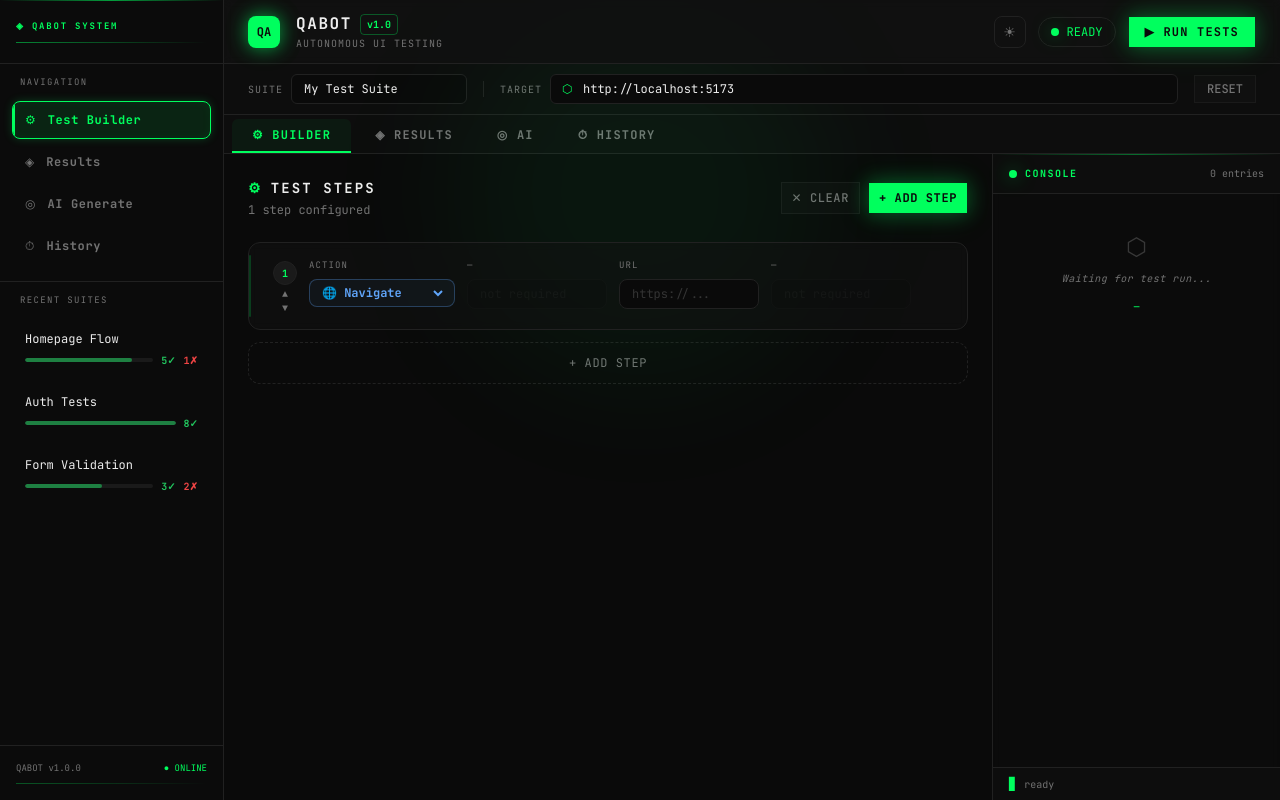
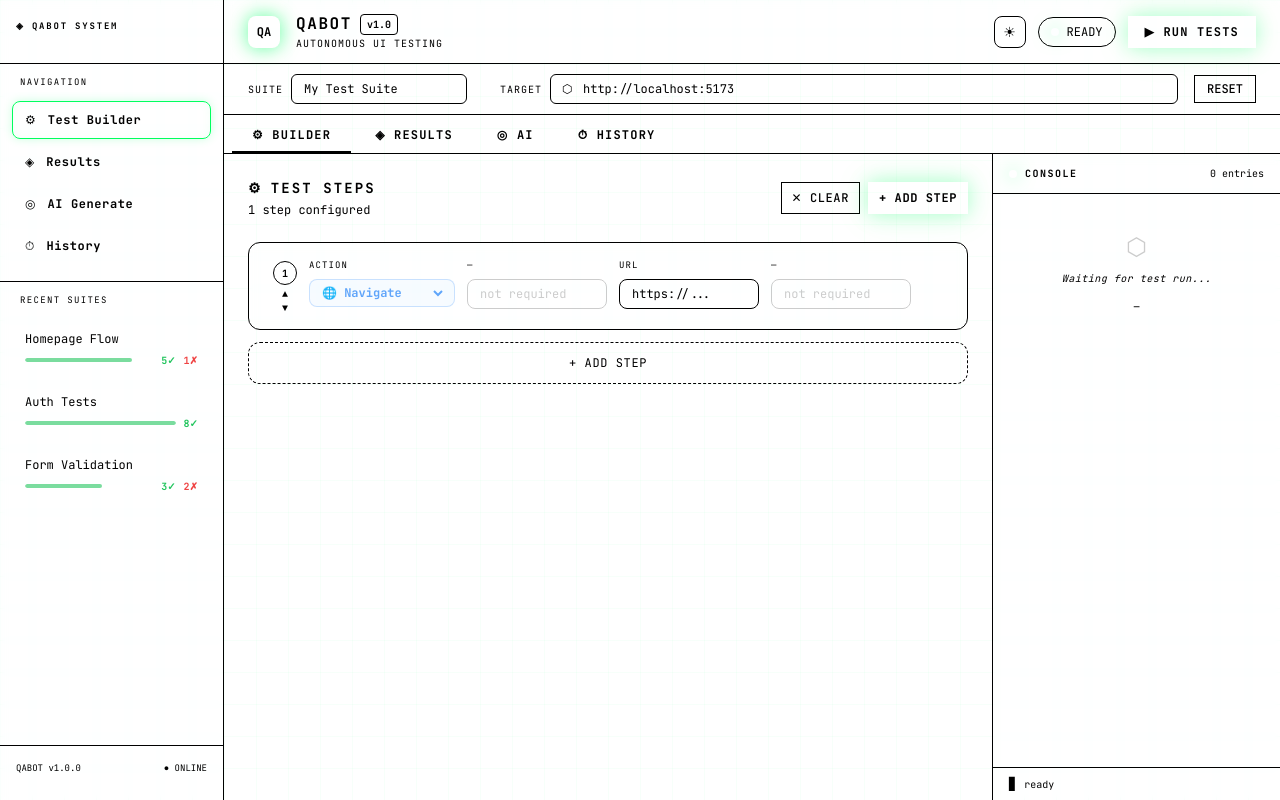
Before and after one commit to pratykshparmar00-coder/my-qa-bot, a React (Vite) app: page / in a window 1280 px wide. Built offline with nearby package versions, Linux system fonts and the light colour scheme.

Commit message:
style: Apply Shadcn cosmic-night theme

```diff
--- a/src/index.css
+++ b/src/index.css
@@ -6,26 +6,127 @@
 
 @layer base {
   :root {
-    --background: 0 0% 4%;
-    --foreground: 0 0% 93%;
-    --card: 0 0% 7%;
-    --card-foreground: 0 0% 93%;
-    --popover: 0 0% 7%;
-    --popover-foreground: 0 0% 93%;
-    --primary: 142 100% 50%;
-    --primary-foreground: 0 0% 4%;
-    --secondary: 0 0% 10%;
-    --secondary-foreground: 0 0% 93%;
-    --muted: 0 0% 10%;
-    --muted-foreground: 0 0% 45%;
-    --accent: 142 100% 50%;
-    --accent-foreground: 0 0% 4%;
-    --destructive: 0 100% 60%;
-    --destructive-foreground: 0 0% 100%;
-    --border: 0 0% 13%;
-    --input: 0 0% 10%;
-    --ring: 142 100% 50%;
+    --background: oklch(0.9730 0.0133 286.1503);
+    --foreground: oklch(0.3015 0.0572 282.4176);
+    --card: oklch(1.0000 0 0);
+    --card-foreground: oklch(0.3015 0.0572 282.4176);
+    --popover: oklch(1.0000 0 0);
+    --popover-foreground: oklch(0.3015 0.0572 282.4176);
+    --primary: oklch(0.5417 0.1790 288.0332);
+    --primary-foreground: oklch(1.0000 0 0);
+    --secondary: oklch(0.9174 0.0435 292.6901);
+    --secondary-foreground: oklch(0.4143 0.1039 288.1742);
+    --muted: oklch(0.9580 0.0133 286.1454);
+    --muted-foreground: oklch(0.5426 0.0465 284.7435);
+    --accent: oklch(0.9221 0.0373 262.1410);
+    --accent-foreground: oklch(0.3015 0.0572 282.4176);
+    --destructive: oklch(0.6861 0.2061 14.9941);
+    --destructive-foreground: oklch(1.0000 0 0);
+    --border: oklch(0.9115 0.0216 285.9625);
+    --input: oklch(0.9115 0.0216 285.9625);
+    --ring: oklch(0.5417 0.1790 288.0332);
     --radius: 0.5rem;
+    --chart-1: oklch(0.5417 0.1790 288.0332);
+    --chart-2: oklch(0.7042 0.1602 288.9880);
+    --chart-3: oklch(0.5679 0.2113 276.7065);
+    --chart-4: oklch(0.6356 0.1922 281.8054);
+    --chart-5: oklch(0.4509 0.1758 279.3838);
+    --sidebar: oklch(0.9580 0.0133 286.1454);
+    --sidebar-foreground: oklch(0.3015 0.0572 282.4176);
+    --sidebar-primary: oklch(0.5417 0.1790 288.0332);
+    --sidebar-primary-foreground: oklch(1.0000 0 0);
+    --sidebar-accent: oklch(0.9221 0.0373 262.1410);
+    --sidebar-accent-foreground: oklch(0.3015 0.0572 282.4176);
+    --sidebar-border: oklch(0.9115 0.0216 285.9625);
+    --sidebar-ring: oklch(0.5417 0.1790 288.0332);
+    --font-sans: Inter, sans-serif;
+    --font-serif: Georgia, serif;
+    --font-mono: JetBrains Mono, monospace;
+    --shadow-color: hsl(240 30% 25%);
+    --shadow-opacity: 0.12;
+    --shadow-blur: 10px;
+    --shadow-spread: 0px;
+    --shadow-offset-x: 0px;
+    --shadow-offset-y: 4px;
+    --letter-spacing: 0em;
+    --spacing: 0.25rem;
+    --shadow-2xs: 0px 4px 10px 0px hsl(240 30% 25% / 0.06);
+    --shadow-xs: 0px 4px 10px 0px hsl(240 30% 25% / 0.06);
+    --shadow-sm: 0px 4px 10px 0px hsl(240 30% 25% / 0.12), 0px 1px 2px -1px hsl(240 30% 25% / 0.12);
+    --shadow: 0px 4px 10px 0px hsl(240 30% 25% / 0.12), 0px 1px 2px -1px hsl(240 30% 25% / 0.12);
+    --shadow-md: 0px 4px 10px 0px hsl(240 30% 25% / 0.12), 0px 2px 4px -1px hsl(240 30% 25% / 0.12);
+    --shadow-lg: 0px 4px 10px 0px hsl(240 30% 25% / 0.12), 0px 4px 6px -1px hsl(240 30% 25% / 0.12);
+    --shadow-xl: 0px 4px 10px 0px hsl(240 30% 25% / 0.12), 0px 8px 10px -1px hsl(240 30% 25% / 0.12);
+    --shadow-2xl: 0px 4px 10px 0px hsl(240 30% 25% / 0.30);
+    --tracking-normal: 0em;
+  }
+  .theme {
+    --font-sans: Inter, sans-serif;
+    --font-mono: JetBrains Mono, monospace;
+    --font-serif: Georgia, serif;
+    --radius: 0.5rem;
+    --tracking-tighter: calc(var(--tracking-normal) - 0.05em);
+    --tracking-tight: calc(var(--tracking-normal) - 0.025em);
+    --tracking-wide: calc(var(--tracking-normal) + 0.025em);
+    --tracking-wider: calc(var(--tracking-normal) + 0.05em);
+    --tracking-widest: calc(var(--tracking-normal) + 0.1em);
+  }
+  .dark {
+    --background: oklch(0.1743 0.0227 283.7998);
+    --foreground: oklch(0.9185 0.0257 285.8834);
+    --card: oklch(0.2284 0.0384 282.9324);
+    --card-foreground: oklch(0.9185 0.0257 285.8834);
+    --popover: oklch(0.2284 0.0384 282.9324);
+    --popover-foreground: oklch(0.9185 0.0257 285.8834);
+    --primary: oklch(0.7162 0.1597 290.3962);
+    --primary-foreground: oklch(0.1743 0.0227 283.7998);
+    --secondary: oklch(0.3139 0.0736 283.4591);
+    --secondary-foreground: oklch(0.8367 0.0849 285.9111);
+    --muted: oklch(0.2710 0.0621 281.4377);
+    --muted-foreground: oklch(0.7166 0.0462 285.1741);
+    --accent: oklch(0.3354 0.0828 280.9705);
+    --accent-foreground: oklch(0.9185 0.0257 285.8834);
+    --destructive: oklch(0.6861 0.2061 14.9941);
+    --destructive-foreground: oklch(1.0000 0 0);
+    --border: oklch(0.3261 0.0597 282.5832);
+    --input: oklch(0.3261 0.0597 282.5832);
+    --ring: oklch(0.7162 0.1597 290.3962);
+    --chart-1: oklch(0.7162 0.1597 290.3962);
+    --chart-2: oklch(0.6382 0.1047 274.9117);
+    --chart-3: oklch(0.7482 0.1235 244.7492);
+    --chart-4: oklch(0.7124 0.0977 186.6761);
+    --chart-5: oklch(0.7546 0.1831 346.8124);
+    --radius: 0.5rem;
+    --sidebar: oklch(0.2284 0.0384 282.9324);
+    --sidebar-foreground: oklch(0.9185 0.0257 285.8834);
+    --sidebar-primary: oklch(0.7162 0.1597 290.3962);
+    --sidebar-primary-foreground: oklch(0.1743 0.0227 283.7998);
+    --sidebar-accent: oklch(0.3354 0.0828 280.9705);
+    --sidebar-accent-foreground: oklch(0.9185 0.0257 285.8834);
+    --sidebar-border: oklch(0.3261 0.0597 282.5832);
+    --sidebar-ring: oklch(0.7162 0.1597 290.3962);
+    --font-sans: Inter, sans-serif;
+    --font-serif: Georgia, serif;
+    --font-mono: JetBrains Mono, monospace;
+    --shadow-color: hsl(240 30% 25%);
+    --shadow-opacity: 0.12;
+    --shadow-blur: 10px;
+    --shadow-spread: 0px;
+    --shadow-offset-x: 0px;
+    --shadow-offset-y: 4px;
+    --letter-spacing: 0em;
+    --spacing: 0.25rem;
+    --shadow-2xs: 0px 4px 10px 0px hsl(240 30% 25% / 0.06);
+    --shadow-xs: 0px 4px 10px 0px hsl(240 30% 25% / 0.06);
+    --shadow-sm: 0px 4px 10px 0px hsl(240 30% 25% / 0.12), 0px 1px 2px -1px hsl(240 30% 25% / 0.12);
+    --shadow: 0px 4px 10px 0px hsl(240 30% 25% / 0.12), 0px 1px 2px -1px hsl(240 30% 25% / 0.12);
+    --shadow-md: 0px 4px 10px 0px hsl(240 30% 25% / 0.12), 0px 2px 4px -1px hsl(240 30% 25% / 0.12);
+    --shadow-lg: 0px 4px 10px 0px hsl(240 30% 25% / 0.12), 0px 4px 6px -1px hsl(240 30% 25% / 0.12);
+    --shadow-xl: 0px 4px 10px 0px hsl(240 30% 25% / 0.12), 0px 8px 10px -1px hsl(240 30% 25% / 0.12);
+    --shadow-2xl: 0px 4px 10px 0px hsl(240 30% 25% / 0.30);
+  }
+  body {
+    letter-spacing: var(--tracking-normal);
   }
 }
 
```
